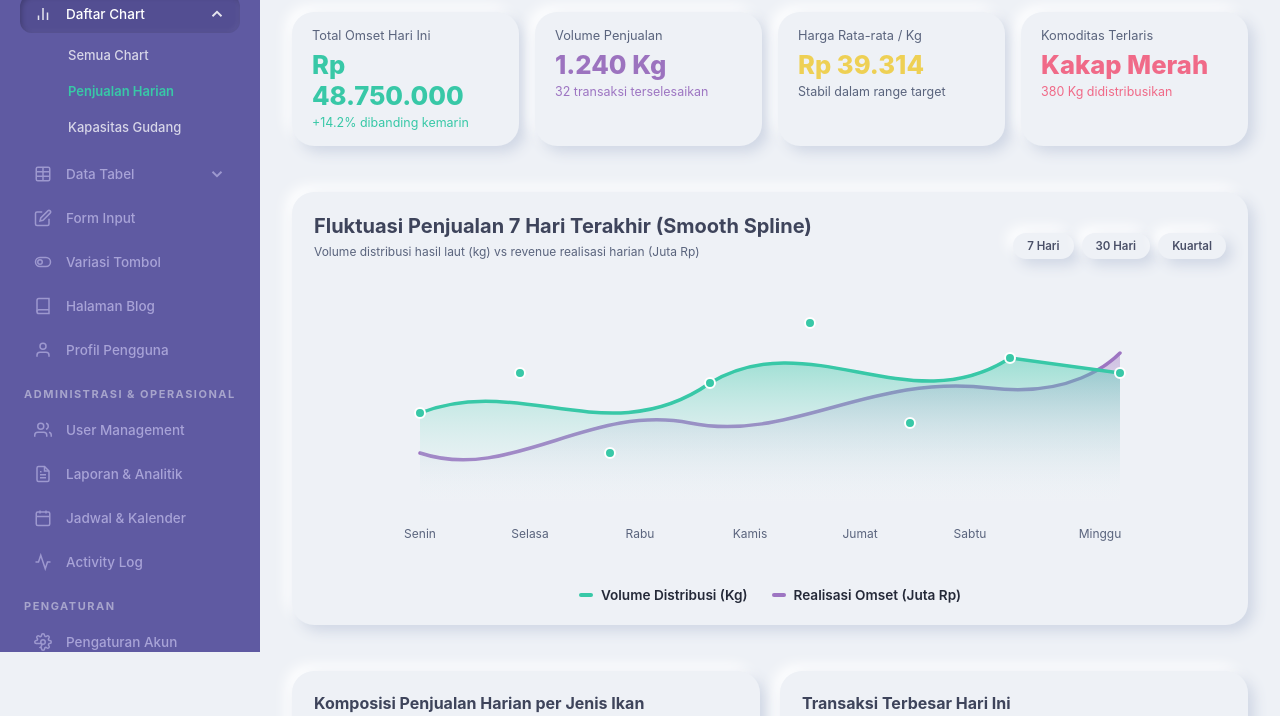
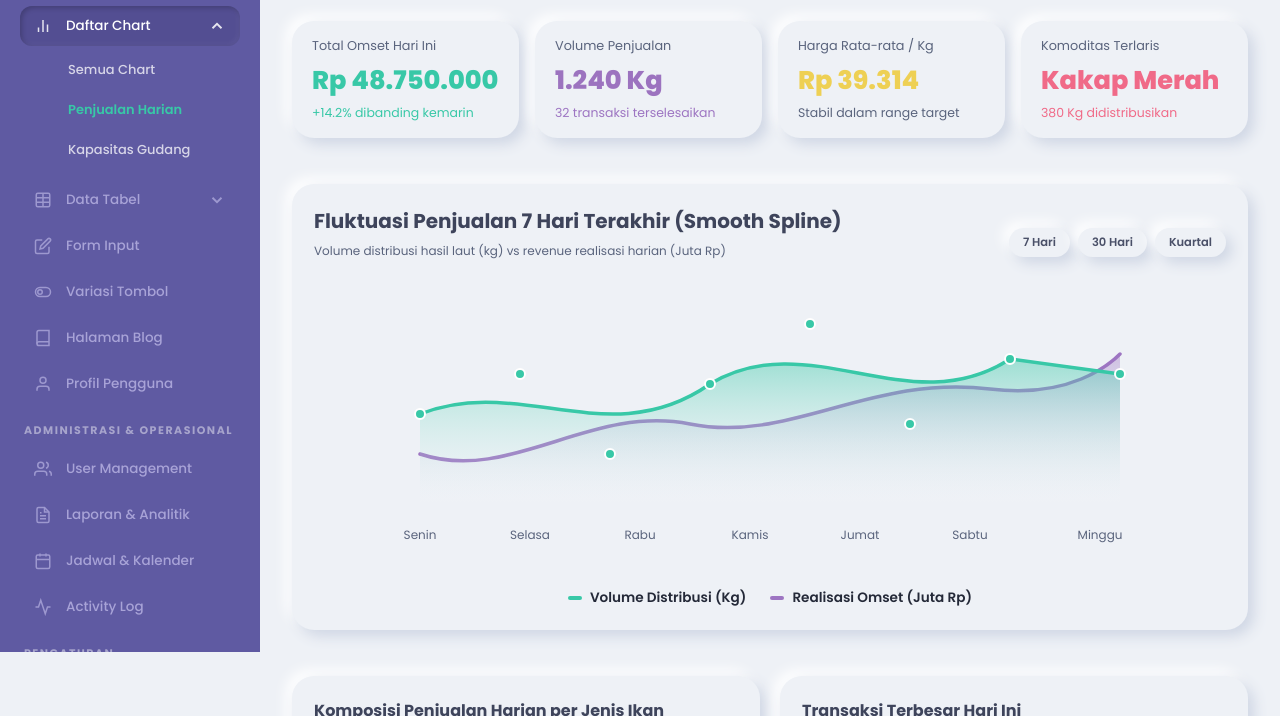
Before and after one commit to RimuruTempestCkCK/neumorphic-admin-dashboard, a plain HTML site: page chart-sales.html in a window 1280 px wide. Shown: the part 148-864 px from the top of the page. Drawn offline with Linux system fonts and the light colour scheme.

Commit message:
style: standardize font imports to Poppins across all pages to ensure design consistency

```diff
--- a/chart-sales.html
+++ b/chart-sales.html
@@ -7,7 +7,7 @@
   <link rel="stylesheet" href="asset/style.css">
   <link rel="preconnect" href="https://fonts.googleapis.com">
   <link rel="preconnect" href="https://fonts.gstatic.com" crossorigin>
-  <link href="https://fonts.googleapis.com/css2?family=Plus+Jakarta+Sans:wght@300;400;500;600;700;800&family=JetBrains+Mono:wght@400;500;600&display=swap" rel="stylesheet">
+  <link href="https://fonts.googleapis.com/css2?family=Poppins:wght@300;400;500;600;700;800;900&display=swap" rel="stylesheet">
 </head>
 <body>
   <div class="dashboard-container">
```
Also changed, not shown: chart-storage.html (+1 -1 lines), table-inventory.html (+1 -1 lines).
